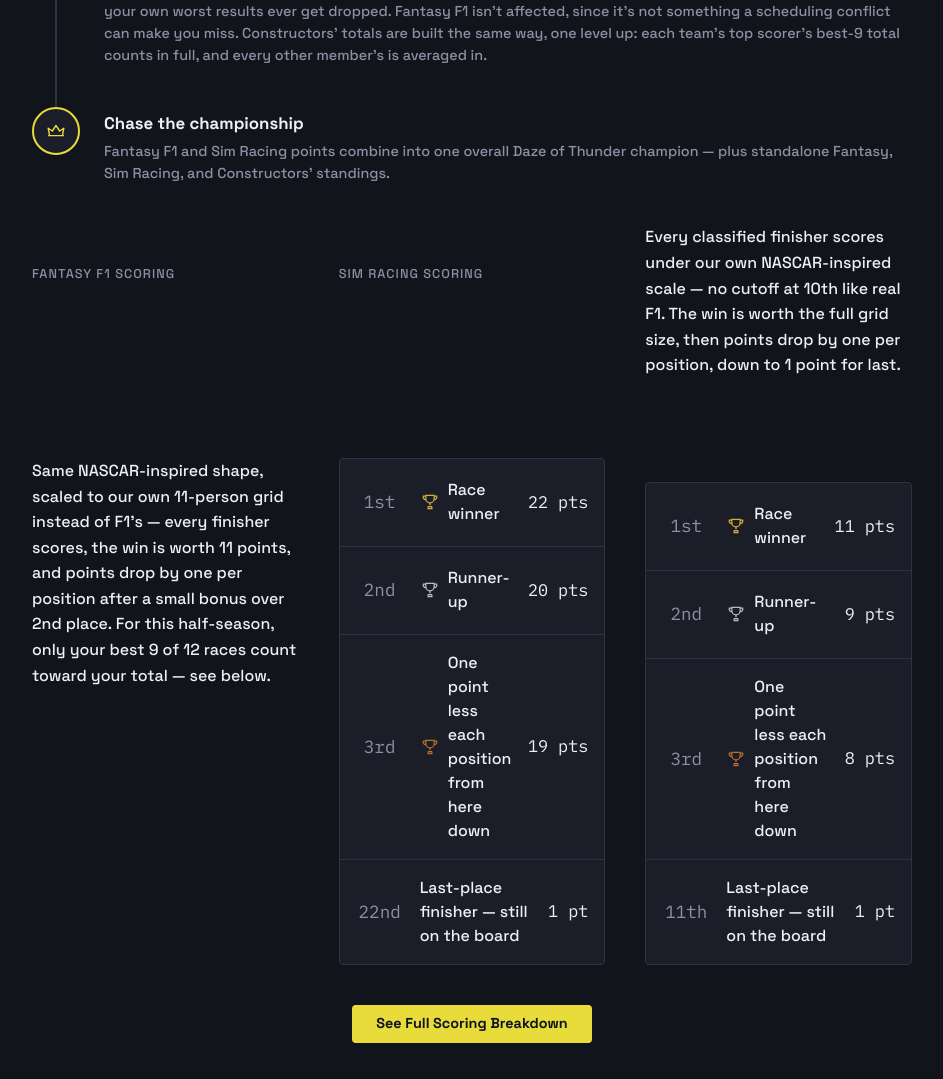
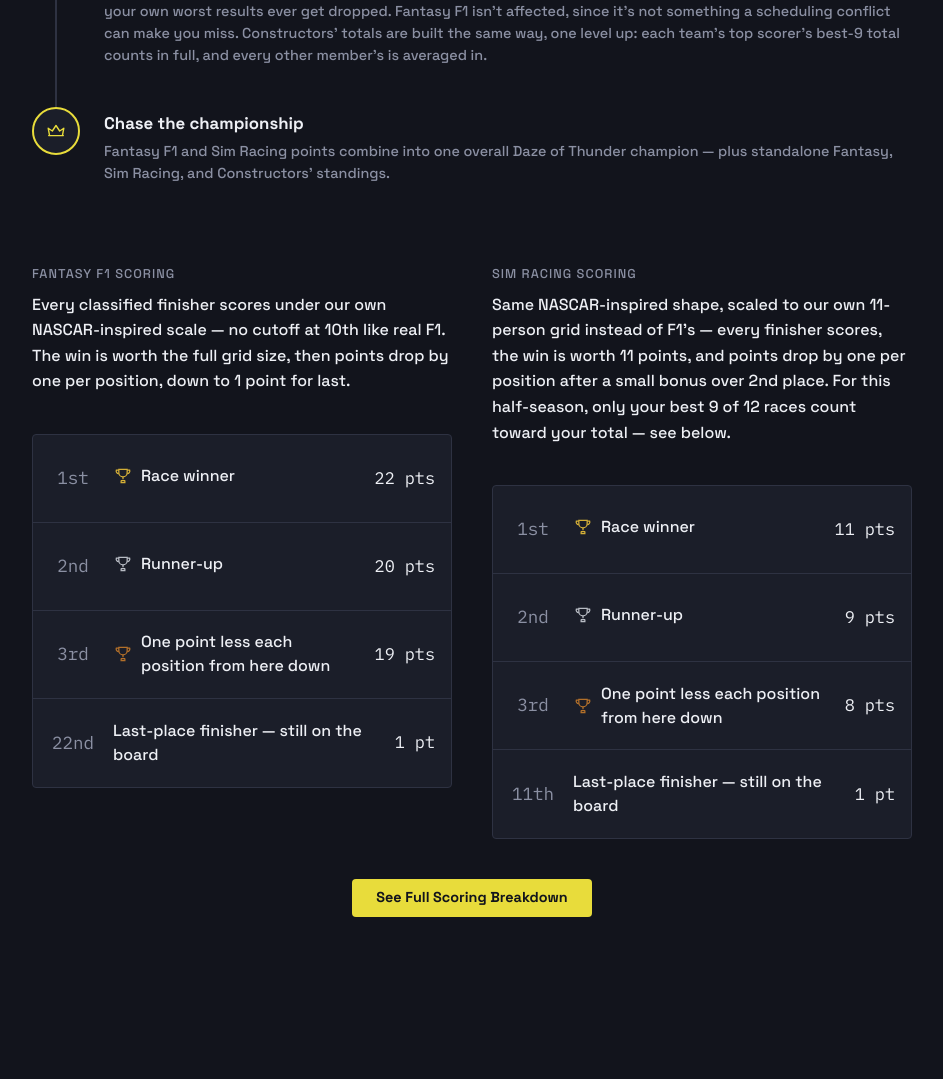
Before and after one commit to macmatott/DazeOfThunder, a FastAPI app: page /formula-fantasy/how-it-works in a window 1280 px wide. Shown: the part 1906-2985 px from the top of the page, without its empty margins (168-1111 px from the left). After the commit the page ends 2823 px from the top, so only its background shows below. Run offline with FastAPI, Linux system fonts and the light colour scheme; data that the repository does not hold is empty.

Commit message:
Fix jumbled scoring layout on the How It Works page
The Fantasy F1/Sim Racing scoring teaser at the bottom of the page was
a flat list of 2 labels, 2 intros, and 2 towers relying on grid
auto-placement to land in the right cells — the same "jumbled" bug the
full Scoring page's .scoring-column wrapper pattern already fixed, but
this section never got migrated to it. Wraps each group in its own
.scoring-column so label/intro/tower stay DOM-adjacent, plus a
.scoring-columns--two modifier since this teaser only shows 2 of the
full page's 3 groups (no Sprint) and needs an even split instead of 2
columns of a 3-column grid.

Co-Authored-By: Claude Sonnet 5 <noreply@anthropic.com>

```diff
--- a/frontend/app/static/css/style.css
+++ b/frontend/app/static/css/style.css
@@ -670,6 +670,13 @@ main.main--wide {
   align-items: start;
   gap: var(--space-5);
   margin-bottom: var(--space-5);
+}
+
+/* How It Works' condensed teaser only shows 2 of the full Scoring
+   page's 3 groups (no Sprint), so it needs an even 2-column split
+   instead of 2 columns of a 3-column grid leaving an empty gap. */
+.scoring-columns--two {
+  grid-template-columns: repeat(2, 1fr);
 }
 
 .scoring-column {
--- a/frontend/app/templates/ff_how_it_works.html
+++ b/frontend/app/templates/ff_how_it_works.html
@@ -189,24 +189,15 @@
     </div>
   </div>
 
-  <div class="scoring-columns">
+  <div class="scoring-columns scoring-columns--two">
+    <div class="scoring-column">
       <p class="section-label">Fantasy F1 Scoring</p>
-    <p class="section-label">Sim Racing Scoring</p>
-
       <p class="ff-intro">
         Every classified finisher scores under our own NASCAR-inspired
         scale — no cutoff at 10th like real F1. The win is worth the full
         grid size, then points drop by one per position, down to 1 point
         for last.
       </p>
-    <p class="ff-intro">
-      Same NASCAR-inspired shape, scaled to our own 11-person grid
-      instead of F1's — every finisher scores, the win is worth 11
-      points, and points drop by one per position after a small bonus
-      over 2nd place. For this half-season, only your best 9 of 12
-      races count toward your total — see below.
-    </p>
-
       <div class="tower">
         <div class="tower__row">
           <div class="tower__pos">1st</div>
@@ -229,7 +220,17 @@
           <div class="tower__points">1 pt</div>
         </div>
       </div>
+    </div>
 
+    <div class="scoring-column">
+      <p class="section-label">Sim Racing Scoring</p>
+      <p class="ff-intro">
+        Same NASCAR-inspired shape, scaled to our own 11-person grid
+        instead of F1's — every finisher scores, the win is worth 11
+        points, and points drop by one per position after a small bonus
+        over 2nd place. For this half-season, only your best 9 of 12
+        races count toward your total — see below.
+      </p>
       <div class="tower">
         <div class="tower__row">
           <div class="tower__pos">1st</div>
@@ -253,6 +254,7 @@
         </div>
       </div>
     </div>
+  </div>
 
   <div class="page-cta">
     <a href="/formula-fantasy/scoring" class="form-submit">See Full Scoring Breakdown</a>
```
Lines whose indentation alone changed are shown as unchanged.
